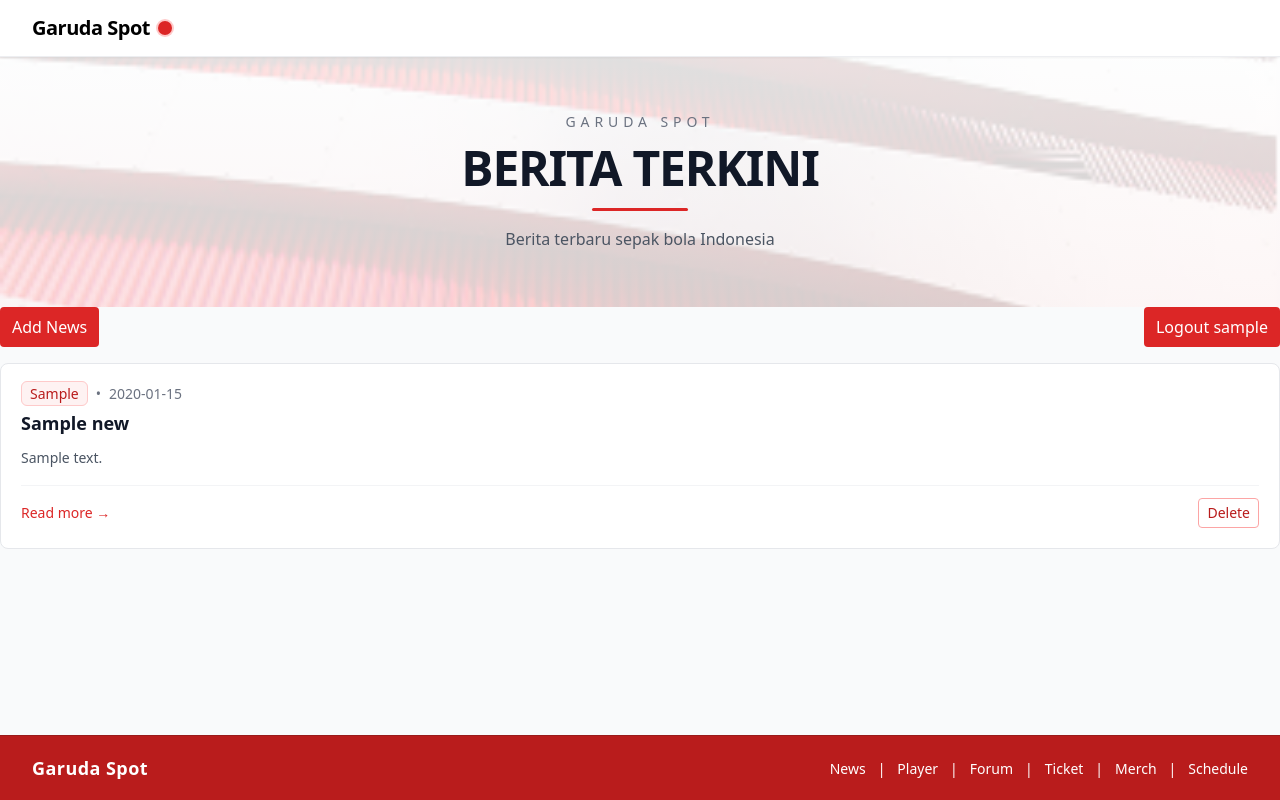
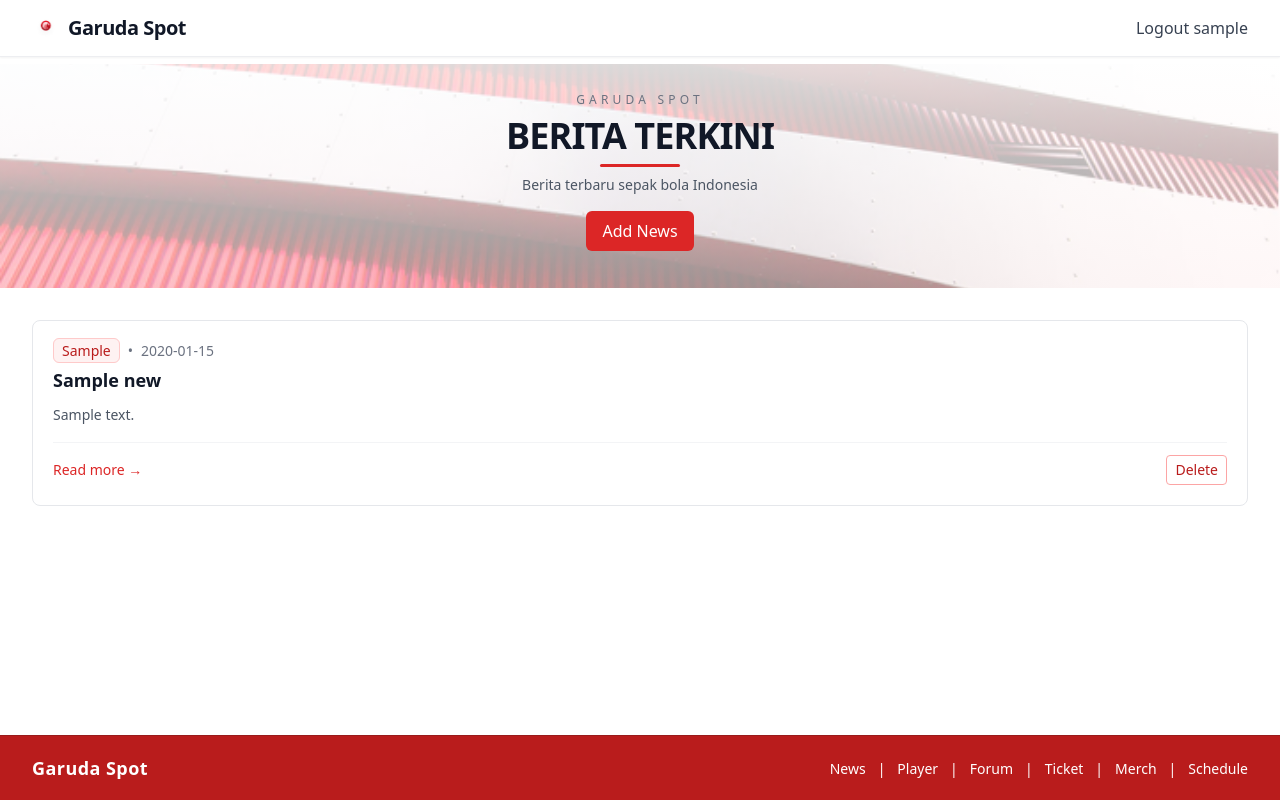
Before and after one commit to kelompok-6-PBP-CSUI-2024/garuda_spot, a Django app: page / in a window 1280 px wide. Run offline with Django 5.2, Linux system fonts and the light colour scheme; a user stored in the database is signed in; tables that the repository leaves empty hold one stand-in row (values such as "Sample post"); some libraries are stand-ins or nearby versions.

Commit message:
fix deploy.yml & fix main

```diff
--- a/news/templates/main.html
+++ b/news/templates/main.html
@@ -2,127 +2,112 @@
 {% load static %}
 
 {% block content %}
-{# --- PAGE HEADER (hero) --- #}
-<section class="relative w-full select-none">
-  <div class="absolute inset-0 -z-10">
-    <img src="{% static 'image/background.png' %}" alt="" class="w-full h-full object-cover opacity-40">
-    <div class="absolute inset-0 bg-gradient-to-b from-white/70 to-red-50/60"></div>
+<section class="relative w-full select-none min-h-[20vh] sm:min-h-[22vh] md:min-h-[26vh] lg:min-h-[28vh] mb-8">
+  <div
+    class="absolute inset-0 -z-10 bg-center bg-cover"
+    style="background-image:url('{% static "image/background.png" %}');">
   </div>
+  <div class="absolute inset-0 -z-10 bg-gradient-to-b from-white/85 to-red-50/60"></div>
 
-  <div class="max-w-7xl mx-auto px-4 sm:px-6 lg:px-8 py-10 sm:py-14">
-    <div class="text-center">
-      <p class="uppercase tracking-[0.35em] text-xs sm:text-sm text-gray-500 mb-3">Garuda Spot</p>
+  <div class="relative z-10 h-full max-w-7xl mx-auto px-4 sm:px-6 lg:px-8">
+    <div class="h-full flex flex-col items-center justify-center text-center py-6 sm:py-7">
+      <p class="uppercase tracking-[0.35em] text-[10px] sm:text-xs text-gray-500 mb-2">Garuda Spot</p>
+      <h1 class="text-2xl sm:text-3xl md:text-4xl font-extrabold tracking-tight text-gray-900">BERITA TERKINI</h1>
+      <div class="mx-auto mt-2 h-[3px] w-20 rounded-full bg-red-600"></div>
+      <p class="mt-2 text-xs sm:text-sm text-gray-600">Berita terbaru sepak bola Indonesia</p>
 
-      <h1 class="text-3xl sm:text-4xl md:text-5xl font-extrabold tracking-tight text-gray-900">
-        BERITA TERKINI
-      </h1>
-
-      <div class="mx-auto mt-4 h-[3px] w-24 rounded-full bg-red-600"></div>
-
-      <p class="mt-4 text-sm sm:text-base text-gray-600">
-        Berita terbaru sepak bola Indonesia
-      </p>
+      {% if request.user.is_authenticated and request.user.is_admin %}
+      <button id="open-add-news"
+              class="mt-4 inline-flex items-center justify-center px-4 py-2 rounded-md bg-red-600 text-white hover:bg-red-700 focus:outline-none focus:ring-2 focus:ring-red-500/50">
+        Add News
+      </button>
+      {% endif %}
     </div>
   </div>
 </section>
 
-<div class="flex items-center justify-between mb-4">
-  <div>
+<div id="loading" class="bg-white rounded-lg border border-gray-200 p-12 text-center hidden">
+  <p class="text-gray-600">Loading news…</p>
+</div>
+<div id="error" class="bg-white rounded-lg border border-gray-200 p-12 text-center hidden">
+  <p class="text-red-600">Failed to load news.</p>
+</div>
+<div id="empty" class="bg-white rounded-lg border border-gray-200 p-12 text-center hidden">
+  <p class="text-gray-600">No news yet.</p>
+</div>
+
+<div id="grid" class="max-w-7xl mx-auto px-4 sm:px-6 lg:px-8 grid grid-cols-1 gap-6">
+  {% for news in news_list %}
+    <article class="bg-white rounded-lg border border-gray-200 hover:shadow-md transition-shadow duration-200 overflow-hidden">
+      <div class="p-5">
+        <div class="text-sm text-gray-500 mb-2">
+          <span class="px-2 py-0.5 rounded-md bg-red-50 text-red-700 border border-red-200">{{ news.category }}</span>
+          <span class="mx-2">•</span>
+          <time>{{ news.publish_date }}</time>
+        </div>
+        <h3 class="text-lg font-semibold text-gray-900 mb-3 leading-tight">
+          <a href="{% url 'news:show_news' news.id %}" class="hover:text-red-600 transition-colors">{{ news.title }}</a>
+        </h3>
+        <p class="text-gray-600 text-sm leading-relaxed mb-4">{{ news.content|truncatewords:26 }}</p>
+        <div class="pt-3 border-t border-gray-100 flex items-center justify-between">
+          <a href="{% url 'news:show_news' news.id %}" class="text-red-600 hover:text-red-700 font-medium text-sm">Read more →</a>
           {% if request.user.is_authenticated and request.user.is_admin %}
-
-      <button id="open-add-news"
-              class="inline-block px-3 py-2 rounded bg-red-600 text-white hover:bg-red-700">
-        Add News
+            <button type="button"
+                    data-delete-id="{{ news.id }}"
+                    class="px-2 py-1 text-sm rounded border border-red-300 text-red-700 hover:bg-red-50">
+              Delete
             </button>
           {% endif %}
         </div>
-
-  <div>
-    {% if request.user.is_authenticated %}
-      <form method="post" action="{% url 'accounts:logout' %}" class="inline">
-        {% csrf_token %}
-        <button type="submit" class="px-3 py-2 rounded bg-red-600 text-white hover:bg-red-700">
-          Logout {{ request.user.username }}
-        </button>
-      </form>
-    {% else %}
-      <a href="{% url 'accounts:login' %}"
-         class="px-3 py-2 rounded border border-gray-300 text-gray-700 hover:bg-gray-50">Login</a>
-      <a href="{% url 'accounts:register' %}"
-         class="ml-2 px-3 py-2 rounded bg-green-600 text-white hover:bg-green-700">Register</a>
-    {% endif %}
       </div>
+    </article>
+  {% empty %}
+    <div class="col-span-1">
+      <div class="bg-white rounded-lg border border-gray-200 p-12 text-center">No news yet.</div>
+    </div>
+  {% endfor %}
 </div>
 
-<div id="loading" class="bg-white rounded-lg border border-gray-200 p-12 text-center" style="display:none">
-  <p class="text-gray-600">Loading news…</p>
-</div>
-<div id="error" class="bg-white rounded-lg border border-gray-200 p-12 text-center" style="display:none">
-  <p class="text-red-600">Failed to load news.</p>
-</div>
-<div id="empty" class="bg-white rounded-lg border border-gray-200 p-12 text-center" style="display:none">
-  <p class="text-gray-600">No news yet.</p>
-</div>
-<div id="grid" style="display:none"></div>
-
 {% if request.user.is_authenticated and request.user.is_admin %}
-<div id="add-news-modal"
-     class="fixed inset-0 z-50 hidden items-end sm:items-center justify-center">
+<div id="add-news-modal" class="fixed inset-0 z-50 hidden items-end sm:items-center justify-center">
   <div class="absolute inset-0 bg-black/50" data-close-modal></div>
-
   <div class="relative w-full sm:max-w-lg bg-white rounded-t-2xl sm:rounded-2xl shadow-xl p-6">
     <div class="flex items-center justify-between mb-4">
       <h3 class="text-lg font-semibold">Add News</h3>
       <button class="text-gray-500 hover:text-gray-700" data-close-modal>&times;</button>
     </div>
-
     <form id="add-news-form" class="space-y-4">
       {% csrf_token %}
       <div>
         <label class="block text-sm font-medium text-gray-700">Title</label>
         <input name="title" type="text" required
-                class="mt-1 w-full rounded-md border border-gray-300 px-3 py-2
-                        focus:outline-none focus:ring-2 focus:ring-red-600 focus:border-red-600"/>
+               class="mt-1 w-full rounded-md border border-gray-300 px-3 py-2 focus:outline-none focus:ring-2 focus:ring-red-600 focus:border-red-600"/>
       </div>
-
       <div class="grid grid-cols-1 sm:grid-cols-2 gap-4">
         <div>
           <label class="block text-sm font-medium text-gray-700">Category</label>
           <input name="category" type="text" required
-                    class="mt-1 w-full rounded-md border border-gray-300 px-3 py-2
-                            focus:outline-none focus:ring-2 focus:ring-red-600 focus:border-red-600"/>
+                 class="mt-1 w-full rounded-md border border-gray-300 px-3 py-2 focus:outline-none focus:ring-2 focus:ring-red-600 focus:border-red-600"/>
         </div>
         <div>
           <label class="block text-sm font-medium text-gray-700">Publish date</label>
           <input name="publish_date" type="text" placeholder="e.g. 12 Oct 2025"
-                    class="mt-1 w-full rounded-md border border-gray-300 px-3 py-2
-                            focus:outline-none focus:ring-2 focus:ring-red-600 focus:border-red-600"/>
+                 class="mt-1 w-full rounded-md border border-gray-300 px-3 py-2 focus:outline-none focus:ring-2 focus:ring-red-600 focus:border-red-600"/>
         </div>
       </div>
-
       <div>
         <label class="block text-sm font-medium text-gray-700">Content</label>
         <textarea name="content" rows="5" required
-                    class="mt-1 w-full rounded-md border border-gray-300 px-3 py-2
-                            focus:outline-none focus:ring-2 focus:ring-red-600 focus:border-red-600"></textarea>
-
+                  class="mt-1 w-full rounded-md border border-gray-300 px-3 py-2 focus:outline-none focus:ring-2 focus:ring-red-600 focus:border-red-600"></textarea>
       </div>
       <div class="flex items-center justify-between pt-2">
         <p id="add-news-error" class="text-sm text-red-600 hidden"></p>
         <div class="ml-auto space-x-2">
-            <button type="button" data-close-modal
-                    class="px-3 py-2 rounded border border-gray-300 text-gray-700 hover:bg-gray-50">
-            Cancel
-            </button>
-            <button id="add-news-submit" type="submit"
-                    class="px-3 py-2 rounded bg-red-600 text-white hover:bg-red-700">
-            Add News
-            </button>
+          <button type="button" data-close-modal class="px-3 py-2 rounded border border-gray-300 text-gray-700 hover:bg-gray-50">Cancel</button>
+          <button id="add-news-submit" type="submit" class="px-3 py-2 rounded bg-red-600 text-white hover:bg-red-700">Add News</button>
         </div>
       </div>
-
     </form>
-
   </div>
 </div>
 {% endif %}
@@ -132,7 +117,6 @@
   const ADD_NEWS_ENDPOINT = "{% url 'news:add_news_entry_ajax' %}";
   const DELETE_URL_TEMPLATE = "{% url 'news:delete_news_ajax' '00000000-0000-0000-0000-000000000000' %}";
   const IS_ADMIN = {% if request.user.is_authenticated and request.user.is_admin %}true{% else %}false{% endif %};
-
 
   const loadingSpinner = document.getElementById('loading');
   const errorMessage = document.getElementById('error');
@@ -145,13 +129,12 @@
   const submitBtn = document.getElementById('add-news-submit');
   const errText = document.getElementById('add-news-error');
 
-  function setVis(el, show) { if (el) el.style.display = show ? '' : 'none'; }
-  function displayPageSection({ showLoading=false, showError=false, showEmpty=false, showGrid=false }) {
+  function setVis(el, show) { if (el) el.classList[show ? 'remove' : 'add']('hidden'); }
+  function displayPageSection({ showLoading=false, showError=false, showEmpty=false, showGrid=true }) {
     setVis(loadingSpinner, showLoading);
     setVis(errorMessage, showError);
     setVis(emptyStateDisplay, showEmpty);
-    setVis(newsGridContainer, showGrid);
-    if (showGrid && newsGridContainer) newsGridContainer.className = 'grid grid-cols-1 gap-6';
+    newsGridContainer.style.display = showGrid ? '' : 'none';
   }
   function getCookie(name) {
     const v = document.cookie.split('; ').find(row => row.startsWith(name + '='));
@@ -159,6 +142,7 @@
   }
   function openModal(){ if (modal){ modal.classList.remove('hidden'); modal.classList.add('flex'); } }
   function closeModal(){ if (modal){ modal.classList.add('hidden'); modal.classList.remove('flex'); errText?.classList.add('hidden'); errText.textContent=''; form?.reset(); } }
+
   function buildNewsCardElement(item) {
     const article = document.createElement('article');
     article.className = 'bg-white rounded-lg border border-gray-200 hover:shadow-md transition-shadow duration-200 overflow-hidden';
@@ -197,7 +181,6 @@
     return article;
   }
 
-
   function renderAllNewsCards(items) {
     newsGridContainer.innerHTML = '';
     items.forEach(item => newsGridContainer.appendChild(buildNewsCardElement(item)));
@@ -205,29 +188,30 @@
 
   async function fetchNewsFromServer() {
     try {
-      displayPageSection({ showLoading: true });
+      displayPageSection({ showLoading: true, showGrid: false });
       const res = await fetch(NEWS_API_ENDPOINT, { headers: { Accept: 'application/json' }});
       if (!res.ok) throw new Error('HTTP ' + res.status);
-      const data = await res.json();
-      const items = Array.isArray(data) ? data : [];
-      if (items.length === 0) displayPageSection({ showEmpty: true });
-      else { renderAllNewsCards(items); displayPageSection({ showGrid: true }); }
+      const items = await res.json();
+      if (!Array.isArray(items) || items.length === 0) {
+        displayPageSection({ showEmpty: true, showGrid: false });
+      } else {
+        renderAllNewsCards(items);
+        displayPageSection({ showGrid: true });
+      }
     } catch (e) {
-      console.error('News fetch error:', e);
-      displayPageSection({ showError: true });
+      displayPageSection({ showError: true, showGrid: false });
     }
   }
 
   if (openBtn && modal && form) {
     openBtn.addEventListener('click', openModal);
-    modal.querySelectorAll('[data-close-modal]').forEach(el => el.addEventListener('click', closeModal));
+    document.querySelectorAll('[data-close-modal]').forEach(el => el.addEventListener('click', closeModal));
     modal.addEventListener('click', (e) => { if (e.target === modal) closeModal(); });
 
     form.addEventListener('submit', async (e) => {
       e.preventDefault();
       errText.classList.add('hidden'); errText.textContent = '';
       submitBtn.disabled = true;
-
       try {
         const fd = new FormData(form);
         const res = await fetch(ADD_NEWS_ENDPOINT, {
@@ -235,12 +219,10 @@
           headers: { 'X-CSRFToken': getCookie('csrftoken') || '' },
           body: fd
         });
-
         if (!res.ok) {
           const data = await res.json().catch(() => ({}));
           throw new Error(data.error || `HTTP ${res.status}`);
         }
-
         closeModal();
         await fetchNewsFromServer();
       } catch (err) {
@@ -251,6 +233,7 @@
       }
     });
   }
+
   newsGridContainer.addEventListener('click', async (e) => {
     const btn = e.target.closest('button[data-delete-id]');
     if (!btn) return;
@@ -264,12 +247,11 @@
       });
       if (!res.ok) throw new Error('HTTP ' + res.status);
       await fetchNewsFromServer();
-    } catch (err) {
+    } catch {
       btn.disabled = false;
-        alert('Delete failed: ' + (err.message || 'error'));
+      alert('Delete failed');
     }
   });
-
 
   document.addEventListener('DOMContentLoaded', fetchNewsFromServer);
 </script>
--- a/news/views.py
+++ b/news/views.py
@@ -12,7 +12,6 @@ from django.contrib.auth.decorators import login_required
 from .forms import NewsForm
 from .models import News
 
-@login_required
 def show_main(request):
     news_list = News.objects.all()
     return render(request, "main.html", {"news_list": news_list})
@@ -34,7 +33,6 @@ def create_news(request):
         form.save()
         return redirect('news:show_main')
     return render(request, "create_news.html", {"form": form})
-
 
 @login_required
 def edit_news(request, id):
--- a/templates/base.html
+++ b/templates/base.html
@@ -2,19 +2,18 @@
 <!DOCTYPE html>
 <html lang="en">
   <head>
-  <meta charset="UTF-8"/>
-  <meta name="viewport" content="width=device-width, initial-scale=1.0"/>
+    <meta charset="UTF-8" />
+    <meta name="viewport" content="width=device-width, initial-scale=1.0" />
     {% block meta %}{% endblock meta %}
     <script src="https://cdn.tailwindcss.com"></script>
     <script src="https://cdn.jsdelivr.net/npm/dompurify@3.0.5/dist/purify.min.js"></script>
     <link rel="stylesheet" href="{% static 'css/global.css' %}"/>
   </head>
-<body class="bg-gray-50">
+  <body class="bg-white text-gray-900">
     {% include 'navbar.html' %}
 
-  <main class="pt-14 pb-16">
+    <main class="pt-16 pb-20">
       {% block content %}{% endblock content %}
     </main>
-
   </body>
 </html>
--- a/templates/navbar.html
+++ b/templates/navbar.html
@@ -1,11 +1,27 @@
 {% load static %}
 
 <header class="fixed top-0 inset-x-0 z-50 bg-white/90 backdrop-blur border-b border-gray-200/70 shadow-sm">
-  <div class="max-w-7xl mx-auto h-14 px-4 sm:px-6 lg:px-8 flex items-center">
+  <div class="max-w-7xl mx-auto h-14 px-4 sm:px-6 lg:px-8 flex items-center justify-between">
     <a href="{% url 'news:show_main' %}" class="flex items-center gap-2">
+      <img src="{% static 'image/logo_top.png' %}" alt="Garuda Spot" class="h-7 w-7"/>
       <span class="text-lg sm:text-xl font-extrabold tracking-tight">Garuda <span class="font-semibold">Spot</span></span>
-      <span class="inline-block w-3.5 h-3.5 rounded-full bg-red-600 ring-2 ring-red-200"></span>
     </a>
+
+    <div class="flex items-center gap-4">
+      {% if request.user.is_authenticated %}
+        <form method="post" action="{% url 'accounts:logout' %}" class="m-0">
+          {% csrf_token %}
+          <button type="submit"
+                  class="nav-bottom-link text-gray-700 hover:text-red-700 px-0 py-0 bg-transparent border-0 focus:outline-none">
+            Logout{% if request.user.username %} {{ request.user.username }}{% endif %}
+          </button>
+        </form>
+      {% else %}
+        <a href="{% url 'accounts:login' %}" class="nav-bottom-link text-gray-700 hover:text-red-700">
+          Login
+        </a>
+      {% endif %}
+    </div>
   </div>
 </header>
 
@@ -16,22 +32,16 @@
         <span class="hidden sm:inline">Garuda Spot</span>
         <span class="sm:hidden">GarudaSpot</span>
       </div>
-
-      <!-- TODO -->
       <ul class="flex items-center text-[13px] sm:text-[14px] font-medium gap-2 sm:gap-3">
         <li><a class="nav-bottom-link" href="{% url 'news:show_main' %}">News</a></li>
         <li class="sep">|</li>
         <li><a class="nav-bottom-link" href="">Player</a></li>
-
         <li class="sep">|</li>
         <li><a class="nav-bottom-link" href="">Forum</a></li>
-
         <li class="sep">|</li>
         <li><a class="nav-bottom-link" href="">Ticket</a></li>
-
         <li class="sep">|</li>
         <li><a class="nav-bottom-link" href="{% url 'merch:show_merch' %}">Merch</a></li>
-
         <li class="sep">|</li>
         <li><a class="nav-bottom-link" href="">Schedule</a></li>
       </ul>
```
Also changed, not shown: news/templates/card_news.html (+4 -8 lines), .github/workflows/deploy.yml, static/image/background.png, static/image/logo.png (deleted), static/image/logo_bot.png (added), static/image/logo_top.png (added). Lines whose indentation alone changed are shown as unchanged.
